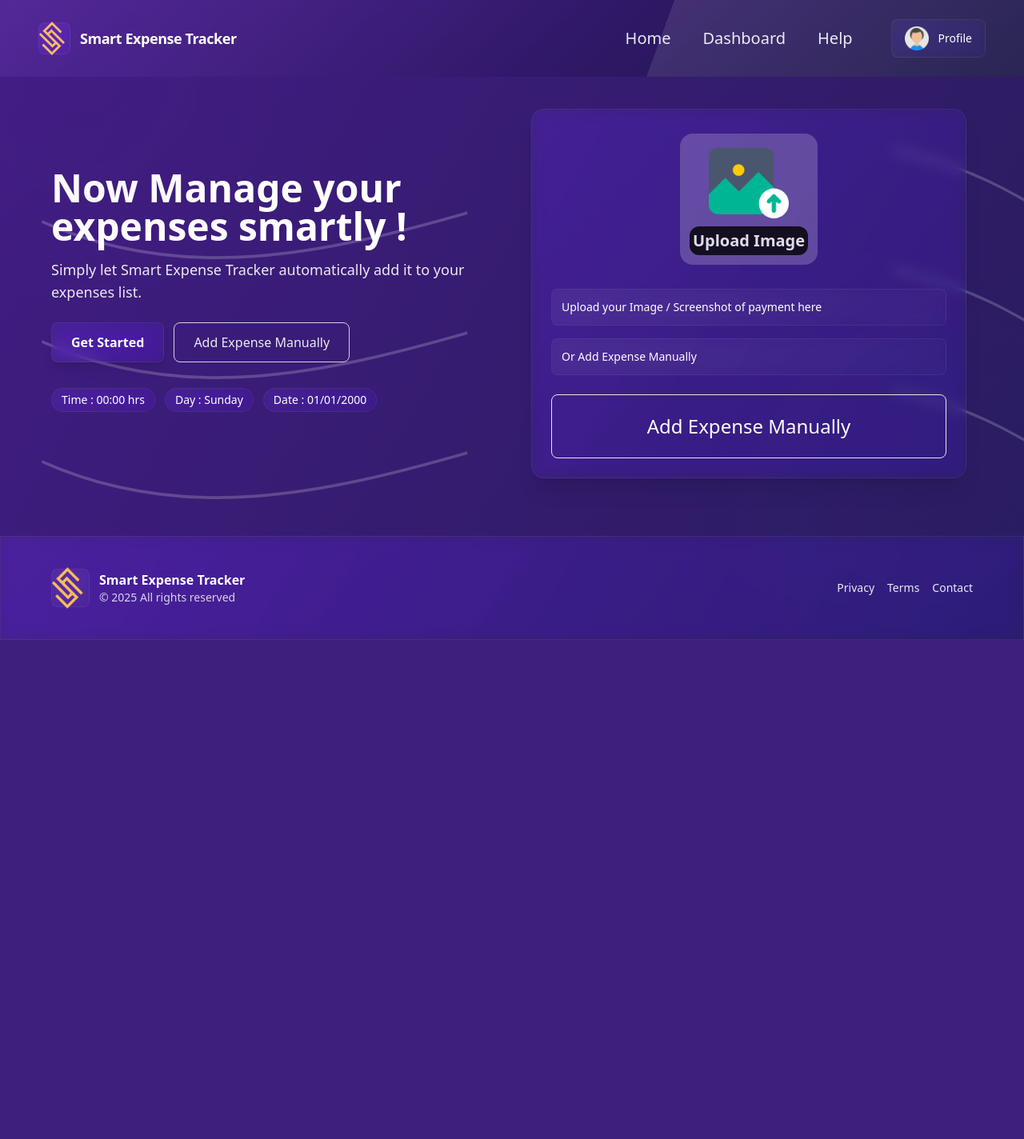
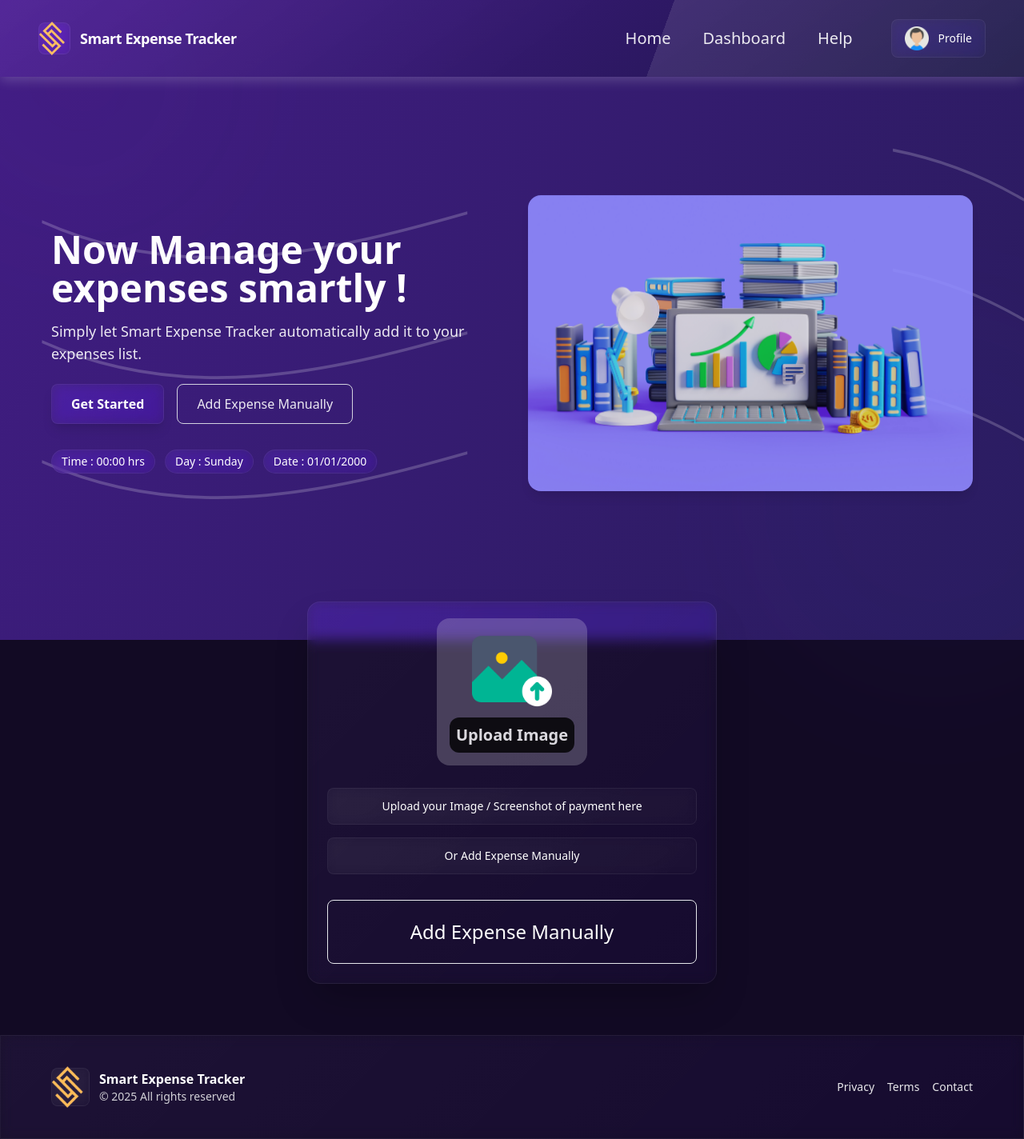
Before and after one commit to Tejaskait/Smart-Expense-Tracker, a Django app: page / in a window 1280 px wide. Shown: the whole page at 80% size. Before the commit the page ends 800 px from the top, so only its background shows below. Run offline with Django 5.2, Linux system fonts and the light colour scheme.

Commit message:
formatted the home page UI, added hover effects to buttons and added link for get started button

```diff
--- a/Backend/templates/index.html
+++ b/Backend/templates/index.html
@@ -7,6 +7,59 @@
   <title>Smart Expense Tracker</title>
   <link href="https://cdn.jsdelivr.net/npm/tailwindcss@2.2.19/dist/tailwind.min.css" rel="stylesheet">
   <link rel="stylesheet" href="{% static 'css/style.css' %}">
+  <style>
+   /* Navbar white bottom shadow */
+    .navbar-shadow {
+      box-shadow: 0 4px 15px rgba(255, 255, 255, 0.2);
+    }
+
+    /* Fullscreen main section */
+    main {
+      min-height: 80vh;
+      width: 100%;
+      display: flex;
+      align-items: center;
+      justify-content: center;
+    }
+
+    /* Upload section centered */
+    .upload-section {
+      display: flex;
+      justify-content: center;
+      align-items: center;
+    }
+
+    /* Smooth scroll */
+    html {
+      scroll-behavior: smooth;
+    }
+
+    /* PNG animation */
+    @keyframes float {
+      0% { transform: translateY(0px); }
+      50% { transform: translateY(-15px); }
+      100% { transform: translateY(0px); }
+    }
+    .png-home img {
+      opacity: 0.9;
+      animation: float 5s ease-in-out infinite;
+      transition: transform 0.4s ease, opacity 0.3s ease;
+    }
+    .png-home img:hover {
+      transform: scale(1.03);
+      opacity: 1;
+    }
+
+    /* Button hover effects */
+    button, a {
+      transition: all 0.3s ease;
+    }
+    a:hover, button:hover {
+      transform: scale(1.05);
+      filter: brightness(1.2);
+      box-shadow: 0 0 20px rgba(255, 255, 255, 0.25);
+    }
+  </style>
 </head>
 
 <body class="min-h-screen font-sans text-white relative">
@@ -20,73 +73,88 @@
       <path d="M0,100 C480,200 960,0 1440,100" />
     </svg>
   </div>
-<!-- Code for Navbar, Quick Links will be added -->
-  <header class="w-full py-6 px-6 md:px-12 flex items-center justify-between navbar-gradient">
+
+  <!-- Navbar -->
+  <header class="w-full py-6 px-6 md:px-12 flex items-center justify-between navbar-gradient navbar-shadow fixed top-0 left-0 z-50">
     <div class="flex items-center gap-3">
-      <div class="w-10 h-10 rounded-lg glass-card flex items-center justify-center text-xl font-bold"><img src="{% static 'Sources/LogoSET.png' %}" alt=""></div>
+      <div class="w-10 h-10 rounded-lg glass-card flex items-center justify-center text-xl font-bold">
+        <img src="{% static 'Sources/LogoSET.png' %}" alt="">
+      </div>
       <div>
         <h1 class="text-lg font-semibold tracking-tight">Smart Expense Tracker</h1>
       </div>
     </div>
     <nav class="hidden md:flex gap-10 items-center">
-      <a class="nav-link text-sm opacity-90 hover:opacity-100  text-xl" href="#features">Home</a>
+      <a class="nav-link text-sm opacity-90 hover:opacity-100 text-xl" href="#features">Home</a>
       <a class="nav-link text-sm opacity-90 hover:opacity-100 text-xl" href="#pricing">Dashboard</a>
       <a class="nav-link text-sm opacity-90 hover:opacity-100 text-xl" href="#about">Help</a>
-      <button class="ml-2 px-4 py-2 rounded-lg glass-card text-sm font-medium justify-center items-center gap-3 flex"><img src="{% static 'Sources/profile-logo.png' %}" width="30px" alt=""> Profile</button>
+      <button class="ml-2 px-4 py-2 rounded-lg glass-card text-sm font-medium justify-center items-center gap-3 flex">
+        <img src="{% static 'Sources/profile-logo.png' %}" width="30px" alt=""> Profile
+      </button>
     </nav>
     <div class="md:hidden">
       <button class="p-2 rounded-lg glass-card">☰</button>
     </div>
   </header>
-<!-- Main section on landing page designed by Tejas -->
-  <main class="px-6 md:px-12 mt-6">
-    <section class="max-w-6xl mx-auto grid grid-cols-1 md:grid-cols-2 gap-8 items-center">
+
+  <!-- Main Section -->
+  <main class="px-2 md:pt-12">
+    <section class="max-w-6xl mx-auto grid grid-cols-1 md:grid-cols-2 gap-10 items-center w-full h-full">
       <div>
-        <h2 class="text-4xl md:text-5xl font-extrabold leading-tight">Now Manage your expenses smartly !</h2>
+        <h2 class="text-6xl md:text-5xl font-extrabold leading-tight">Now Manage your expenses smartly !</h2>
         <p class="mt-4 text-lg opacity-90 max-w-xl">Simply let Smart Expense Tracker automatically add it to your expenses list.</p>
-        <div class="mt-6 flex gap-3">
-          <a href="#" class="px-6 py-3 rounded-lg font-semibold glass-card shadow-lg">Get Started</a>
-          <!-- Add manual expense feature -->
+        <div class="mt-6 flex gap-4">
+          <a href="#upload-section" class="px-6 py-3 rounded-lg font-semibold glass-card shadow-lg">Get Started</a>
           <a href="#" class="px-6 py-3 rounded-lg font-medium border border-white/10 opacity-90">Add Expense Manually</a>
         </div>
-        <!-- Have to Add current date time here -->
         <div class="mt-8 flex flex-wrap gap-3">
           <span class="px-3 py-1 rounded-full glass-card text-sm">Time : 00:00 hrs</span>
           <span class="px-3 py-1 rounded-full glass-card text-sm">Day : Sunday</span>
           <span class="px-3 py-1 rounded-full glass-card text-sm">Date : 01/01/2000</span>
         </div>
       </div>
-      <div class="p-6 glass-card rounded-2xl shadow-xl m-2 p-3 mt-4">
+      <div class="png-home">
+        <img src="{% static 'Sources/png_bg.jpg' %}" alt="" width="100%" class="rounded-2xl shadow-lg">
+      </div>
+    </section>
+  </main>
+
+  <!-- Upload Image Section -->
+  <div id="upload-section" class="upload-section mt-4 mb-16">
+    <div class="p-6 glass-card rounded-2xl shadow-2xl w-full md:w-3/5 lg:w-2/5 text-center">
       <div class="w-full h-44 rounded-lg bg-gradient-to-br from-white/6 to-white/2 flex items-center justify-center">
-          <div class="text-center w-50 flex flex-col justify-center items-center border-white rounded-2xl bg-white bg-opacity-20 p-3 m-2 gap-1">
+        <div class="text-center flex flex-col justify-center items-center border-white rounded-2xl bg-white bg-opacity-20 p-4 m-2 gap-2">
           <img src="{% static 'Sources/upload.png' %}" alt="" width="100px">
-            <button class="bg-black rounded-xl p-1 opacity-80" ><h2 class="font-bold text-xl ">Upload Image</h2></button>
+          <button class="bg-black rounded-xl p-2 opacity-80">
+            <h2 class="font-bold text-xl">Upload Image</h2>
+          </button>
         </div>
       </div>
-        <!-- Upload Screenshot feature -->
-        <div class="mt-6 flex flex-col grid-cols-2 gap-4">
+
+      <div class="mt-8 flex flex-col gap-4">
         <div class="p-3 glass-card rounded-lg">
-            <p class="text-sm font-medium">Upload your Image / Screenshot of payment here </p>
+          <p class="text-sm font-medium">Upload your Image / Screenshot of payment here</p>
         </div>
         <div class="p-3 glass-card rounded-lg">
           <p class="text-sm font-medium">Or Add Expense Manually</p>
         </div>
       </div>
-        <!-- Add manual expense feature -->
-        <button class="w-full">
-        <div class="mt-6">
 
-          <div class="h-20 text-2xl rounded-lg flex items-center justify-center border border-white/6">Add Expense Manually</div>
+      <button class="w-full mt-8">
+        <div class="h-20 text-2xl rounded-lg flex items-center justify-center border border-white/6 hover:bg-white hover:text-black transition duration-300">
+          Add Expense Manually
+        </div>
+      </button>
+    </div>
+  </div>
 
-        </div></button>
-      </div>
-    </section>
-  </main>
-  <!-- Footer  -->
+  <!-- Footer -->
   <footer class="mt-16 py-10 px-6 md:px-12 glass-card">
     <div class="max-w-6xl mx-auto flex flex-col md:flex-row justify-between items-center gap-6">
       <div class="flex items-center gap-3">
-        <div class="w-12 h-12 rounded-lg glass-card flex items-center justify-center font-bold"><img src="{% static 'Sources/LogoSET.png' %}" alt=""></div>
+        <div class="w-12 h-12 rounded-lg glass-card flex items-center justify-center font-bold">
+          <img src="{% static 'Sources/LogoSET.png' %}" alt="">
+        </div>
         <div>
           <p class="font-semibold">Smart Expense Tracker</p>
           <p class="text-sm opacity-80">© <script>document.write(new Date().getFullYear())</script> All rights reserved</p>
```
Also changed, not shown: Backend/static/Sources/png_bg.jpg (added), Backend/static/css/style.css (line endings or trailing spaces). Lines whose indentation alone changed are shown as unchanged.
